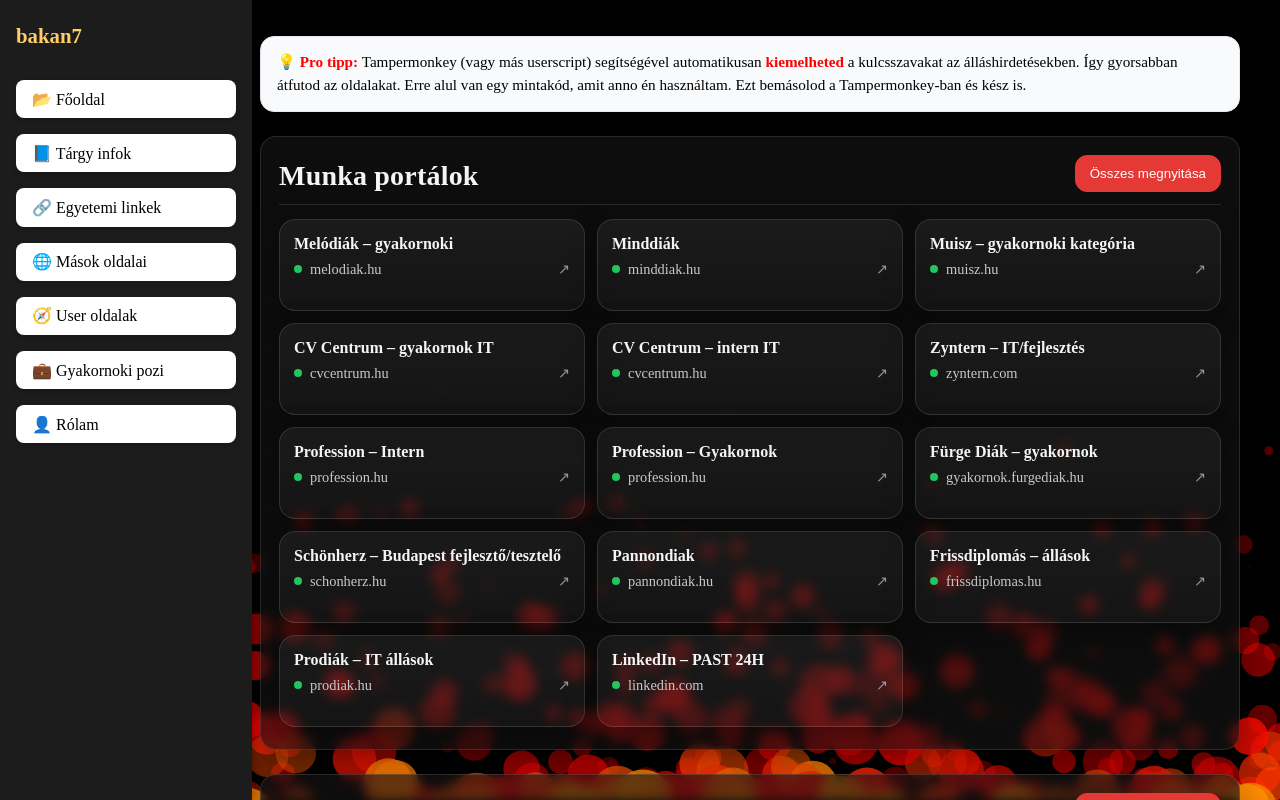
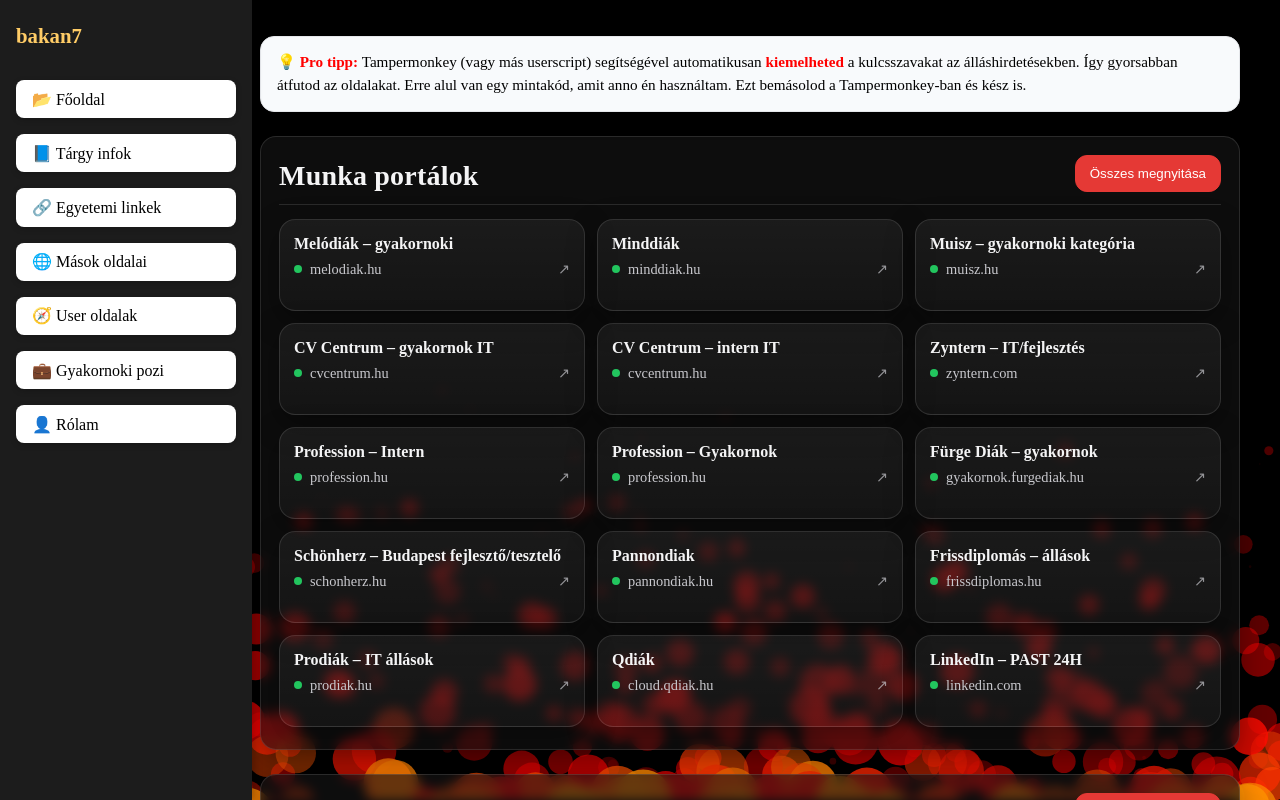
Before and after one commit to Andrssss/MyWebsite, a React (Vite) app: page /gyakornoki_poziciok in a window 1280 px wide. Shown: the top 800 px of the page. Built offline with nearby package versions, Linux system fonts and the light colour scheme.

Commit message:
new link

```diff
--- a/src/LinksLauncher.jsx
+++ b/src/LinksLauncher.jsx
@@ -15,8 +15,10 @@
   { label: 'Pannondiak ', url: 'https://pannondiak.hu/jobs/?category%5B%5D=250&category%5B%5D=1845&category%5B%5D=1848' },
   { label: 'Frissdiplomás – állások', url: 'https://www.frissdiplomas.hu/allasok' },
   { label: 'Prodiák – IT állások', url: 'https://www.prodiak.hu/adverts/it-5980e4975de0fe1b308b460a/osszes/kulfold' },
+  { label: 'Qdiák', url: 'https://cloud.qdiak.hu/munkak' },
   { label: 'LinkedIn – PAST 24H', url: 'https://www.linkedin.com/jobs/search/?currentJobId=4194029806&f_E=1%2C2&f_TPR=r86400&geoId=100288700&origin=JOB_SEARCH_PAGE_JOB_FILTER&refresh=true&sortBy=R' }
 ];
+
 
 const COMPANIES = [
   { label: 'GOV.HU – állások', url: 'https://karrier.ih.gov.hu/index.php/nyitott-poziciok/' },
```
